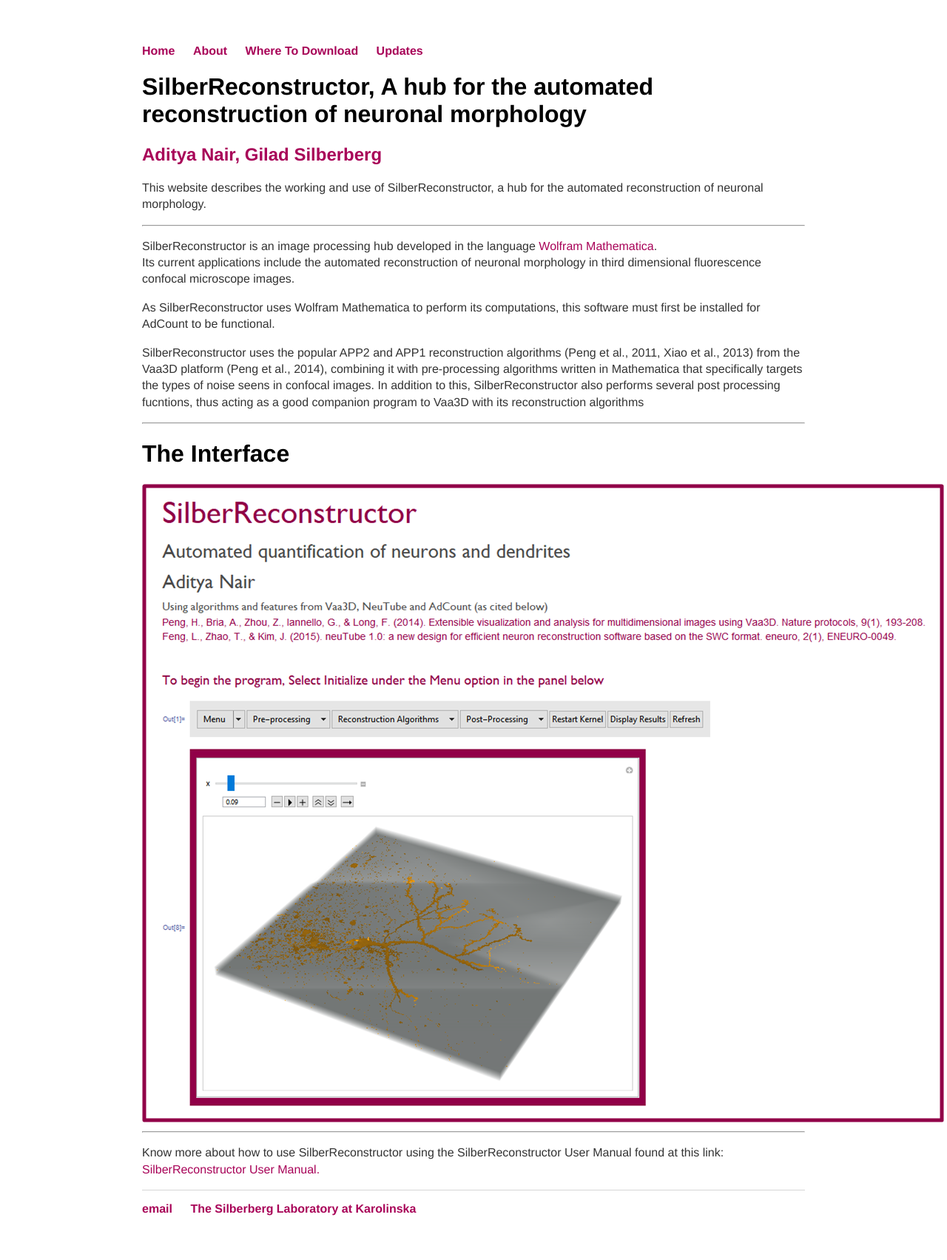
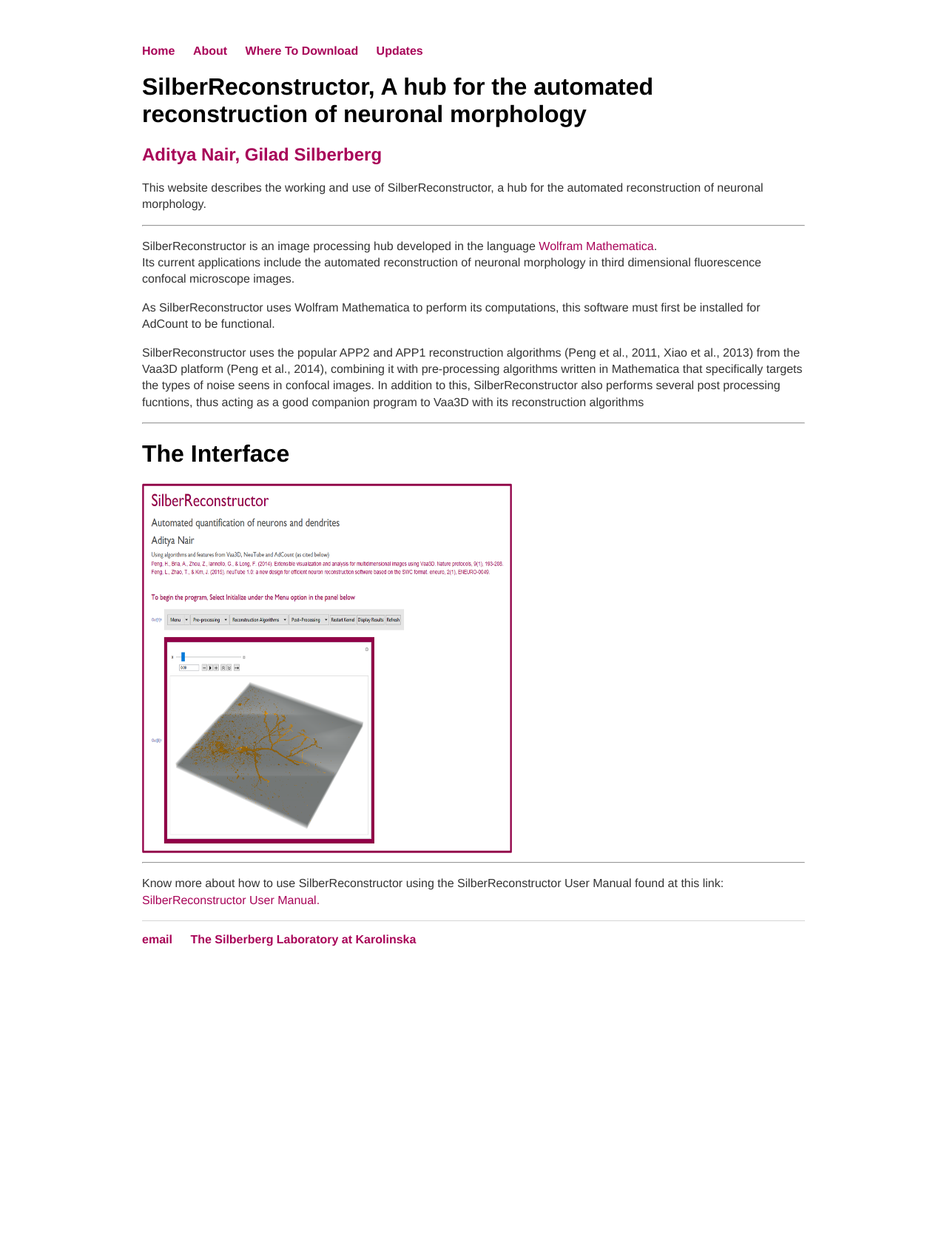
Before and after one commit to adityanairneuro/silver-reconstructor, a Jekyll site: the page built from index.html, in a window 1280 px wide. Shown: the whole page at 74% size. Built offline with Jekyll 4.4.1, drawn with Linux system fonts in a browser that asks for light colours; after the commit the page ends 1339 px from its top, so only the background shows below that.

Commit message:
Update index.html

```diff
--- a/index.html
+++ b/index.html
@@ -12,7 +12,7 @@
 	</p>
 	<p>SilberReconstructor uses the popular APP2 and APP1 reconstruction algorithms (Peng et al., 2011, Xiao et al., 2013) from the Vaa3D platform (Peng et al., 2014), combining it with pre-processing algorithms written in Mathematica that specifically targets the types of noise seens in confocal images. In addition to this, SilberReconstructor also performs several post processing fucntions, thus acting as a good companion program to Vaa3D with its reconstruction algorithms</p><hr>
 	<h1>The Interface</h1>
-	<img src="images/SilberReconstructor_User_Interface.png" alt="SilberReconstructor Interface" class="inline"><hr>
+	<img src="images/SilberReconstructor_User_Interface.png" alt="SilberReconstructor Interface" style="width:500px;height:500px;" class="inline"><hr>
 
 	<p>Know more about how to use SilberReconstructor using the SilberReconstructor User Manual found at this link: <a href="https://goo.gl/12AwAb">SilberReconstructor User Manual.</a>
 
```
